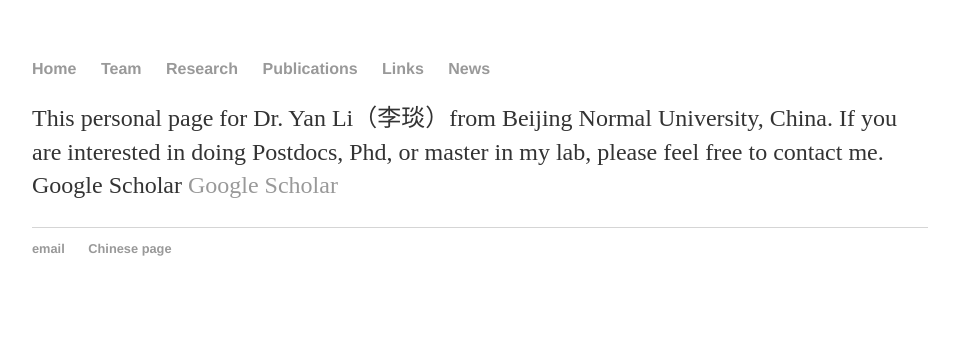
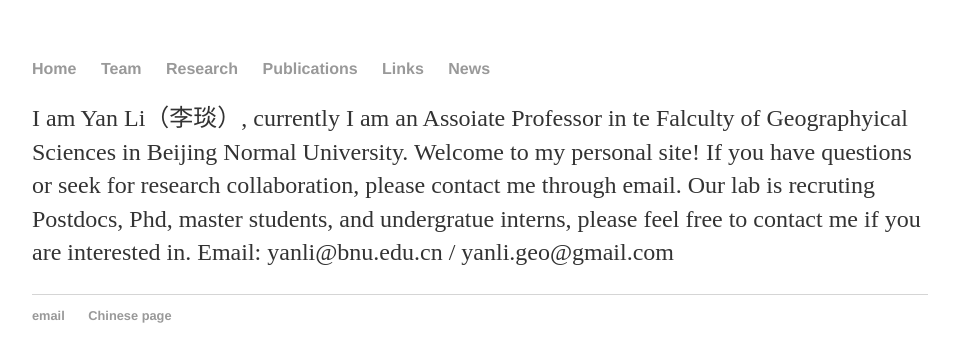
Before and after one commit to yanli-test/yanli-test.github.io, a Jekyll site: the page built from index.html, in a window 1280 px wide. Shown: the top 362 px of the page, without its empty margins (160-1119 px from the left). Built offline with Jekyll 4.4.1, drawn with Linux system fonts in a browser that asks for light colours.

Commit message:
Update index.html

```diff
--- a/index.html
+++ b/index.html
@@ -1,9 +1,11 @@
 ---
 layout: default
-title: Home page of Yan Li
+title: Home page of Yan Li from Beijing Normal University
 ---
 <div class="blurb">
-	<p>This personal page for Dr. Yan Li（李琰）from Beijing Normal University, China.
-	If you are interested in doing Postdocs, Phd, or master in my lab, please feel free to contact me.
-	Google Scholar <a href="https://scholar.google.com/citations?user=hhNjw4MAAAAJ&hl">Google Scholar</a></p>
+	<p>I am Yan Li（李琰）, currently I am an Assoiate Professor in te Falculty of Geographyical Sciences in Beijing Normal University.
+	Welcome to my personal site!
+	If you have questions or seek for research collaboration, please contact me through email.
+	Our lab is recruting Postdocs, Phd, master students, and undergratue interns, please feel free to contact me if you are interested in.
+	Email: yanli@bnu.edu.cn / yanli.geo@gmail.com
 </div><!-- /.blurb -->
```
